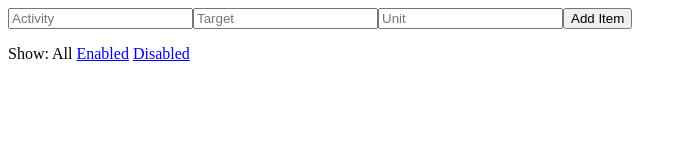
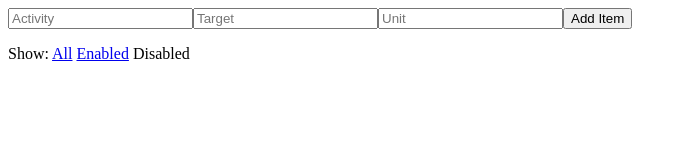
Before and after one commit to zainfathoni/ngaji, a React (Create React App) app: page /disabled in a window 1280 px wide. Shown: the top 160 px of the page, without its empty margins (0-687 px from the left). Built offline with nearby package versions, Linux system fonts and the light colour scheme.

Commit message:
refactor: Navigating with React Router v4 <NavLink>

```diff
--- a/package.json
+++ b/package.json
@@ -5,12 +5,12 @@
   "dependencies": {
     "deep-freeze": "^0.0.1",
     "lodash": "^4.17.4",
-    "node-uuid": "^1.4.8",
     "react": "^15.5.4",
     "react-dom": "^15.5.4",
     "react-redux": "^5.0.4",
     "react-router-dom": "^4.1.1",
-    "redux": "^3.6.0"
+    "redux": "^3.6.0",
+    "uuid": "^3.0.1"
   },
   "devDependencies": {
     "react-scripts": "0.9.5"
--- a/src/actions/index.js
+++ b/src/actions/index.js
@@ -1,4 +1,4 @@
-import { v4 } from 'node-uuid';
+import { v4 } from 'uuid';
 
 export const addItem = (
   activity,
@@ -18,10 +18,3 @@ export const toggleItem = (
   type: 'TOGGLE_ITEM',
   id
 });
-
-export const setVisibilityFilter = (
-  filter
-) => ({
-  type: 'SET_VISIBILITY_FILTER',
-  filter
-})
--- a/src/components/FilterLink.js
+++ b/src/components/FilterLink.js
@@ -1,34 +1,17 @@
-import { connect } from 'react-redux';
-import Link from './Link';
-import { setVisibilityFilter } from '../actions';
+import React from 'react';
+import { NavLink } from 'react-router-dom';
 
-const mapStateToProps = (
-  state,
-  ownProps
-) => {
-  return {
-    active:
-      ownProps.filter ===
-      state.visibilityFilter
-  };
-}
-
-const mapDispatchToProps = (
-  dispatch,
-  ownProps
-) => {
-  return {
-    onClick: () => {
-      dispatch(
-        setVisibilityFilter(ownProps.filter)
-      );
-    }
-  };
-}
-
-const FilterLink = connect(
-  mapStateToProps,
-  mapDispatchToProps
-)(Link);
+const FilterLink = ({ filter, children }) => (
+  <NavLink
+    exact
+    to={`/${filter === 'all' ? '' : filter}`}
+    activeStyle={{
+      textDecoration: 'none',
+      color: 'black'
+    }}
+  >
+    {children}
+  </NavLink>
+);
 
 export default FilterLink;
--- a/src/components/Footer.js
+++ b/src/components/Footer.js
@@ -6,19 +6,19 @@ const Footer = () => (
     Show:
     {' '}
     <FilterLink
-      filter='SHOW_ALL'
+      filter='all'
     >
       All
     </FilterLink>
     {' '}
     <FilterLink
-      filter='SHOW_ENABLED'
+      filter='enabled'
     >
       Enabled
     </FilterLink>
     {' '}
     <FilterLink
-      filter='SHOW_DISABLED'
+      filter='disabled'
     >
       Disabled
     </FilterLink>
--- a/src/components/Link.js
+++ /dev/null
@@ -1,23 +0,0 @@
-import React from 'react';
-
-const Link = ({
-  active,
-  children,
-  onClick
-}) => {
-  if (active) {
-    return <span>{children}</span>;
-  }
-  return (
-    <a href="#"
-      onClick={e => {
-        e.preventDefault();
-        onClick();
-      }}
-    >
-      {children}
-    </a>
-  )
-};
-
-export default Link;
--- a/src/components/Root.js
+++ b/src/components/Root.js
@@ -6,7 +6,9 @@ import Ngaji from './Ngaji';
 const Root = ({ store }) => (
   <Provider store={store}>
     <Router>
-      <Route path='/' component={Ngaji} />
+      <div>
+        <Route path='/:filter?' component={Ngaji} />
+      </div>
     </Router>
   </Provider>
 );
```
Also changed, not shown: 1 other file (tests, documents, lock files or other folders).
